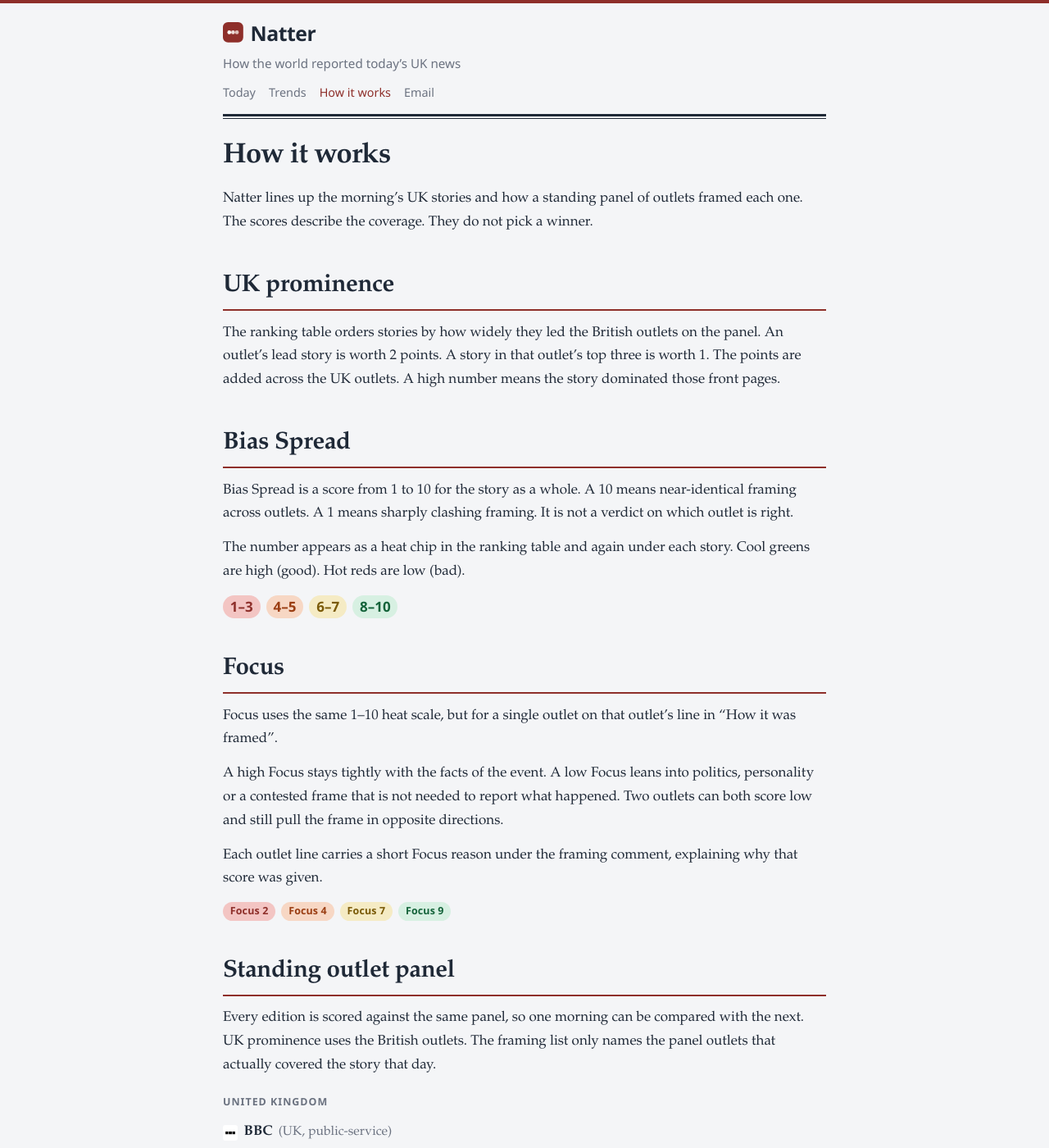
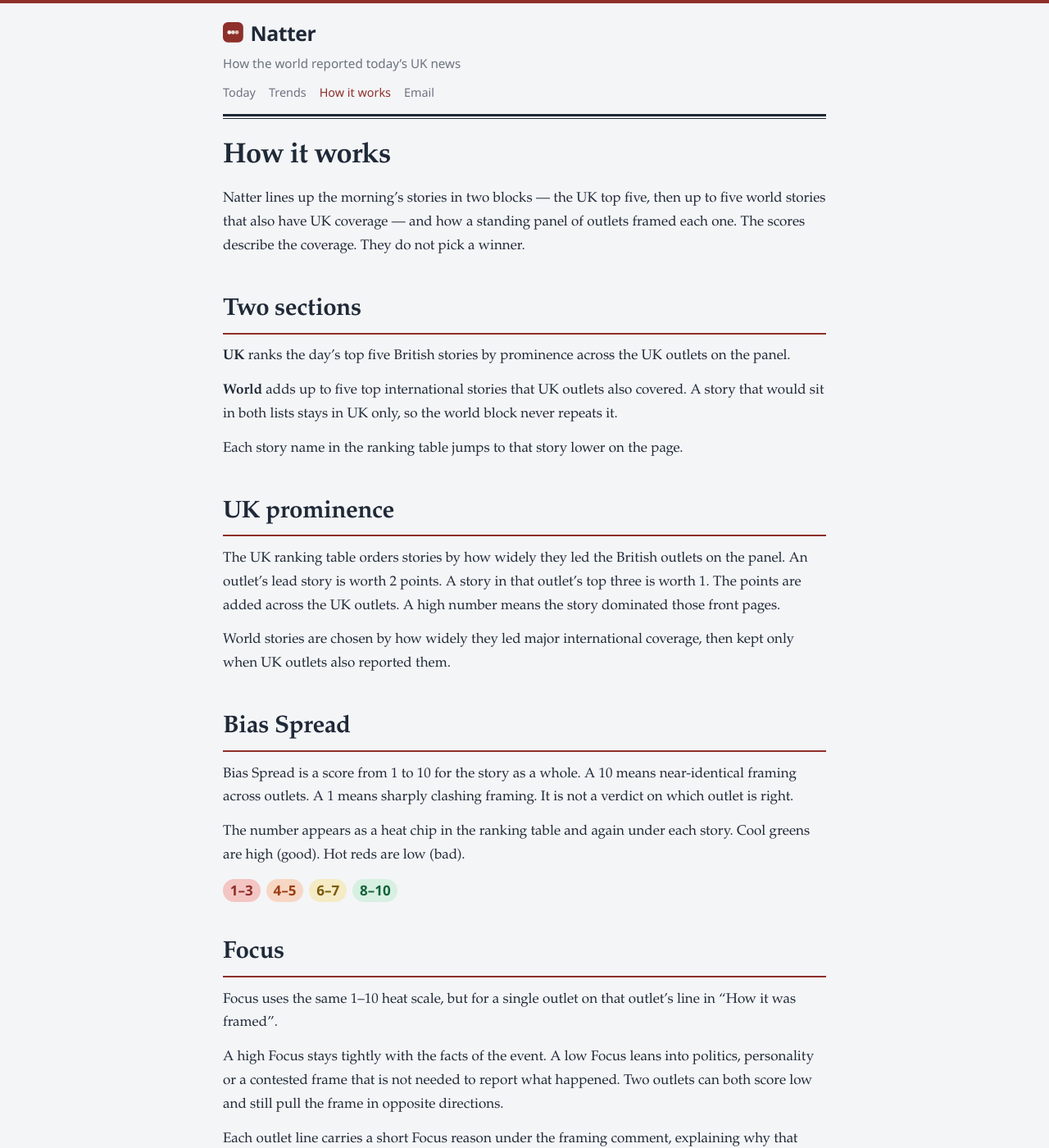
Before and after one commit to UKwebfilter/UKWebFilter, a Jekyll site: the page built from how-it-works.md, in a window 1280 px wide and 1400 px high. Shown: the whole window at 82% size. Built offline with Jekyll 4.4.1, drawn with Linux system fonts in a browser that asks for light colours; some of the changed text lies outside the part shown.

Commit message:
Document UK + World dual-section editions on How it works

```diff
--- a/how-it-works.md
+++ b/how-it-works.md
@@ -5,11 +5,21 @@
 description: How Natter scores UK prominence, Bias Spread, and Focus, and which outlets sit on the standing panel.
 ---
 
-Natter lines up the morning’s UK stories and how a standing panel of outlets framed each one. The scores describe the coverage. They do not pick a winner.
+Natter lines up the morning’s stories in two blocks — the UK top five, then up to five world stories that also have UK coverage — and how a standing panel of outlets framed each one. The scores describe the coverage. They do not pick a winner.
+
+## Two sections
+
+**UK** ranks the day’s top five British stories by prominence across the UK outlets on the panel.
+
+**World** adds up to five top international stories that UK outlets also covered. A story that would sit in both lists stays in UK only, so the world block never repeats it.
+
+Each story name in the ranking table jumps to that story lower on the page.
 
 ## UK prominence
 
-The ranking table orders stories by how widely they led the British outlets on the panel. An outlet’s lead story is worth 2 points. A story in that outlet’s top three is worth 1. The points are added across the UK outlets. A high number means the story dominated those front pages.
+The UK ranking table orders stories by how widely they led the British outlets on the panel. An outlet’s lead story is worth 2 points. A story in that outlet’s top three is worth 1. The points are added across the UK outlets. A high number means the story dominated those front pages.
+
+World stories are chosen by how widely they led major international coverage, then kept only when UK outlets also reported them.
 
 ## Bias Spread
 
@@ -41,6 +51,6 @@
 
 ## Standing outlet panel
 
-Every edition is scored against the same panel, so one morning can be compared with the next. UK prominence uses the British outlets. The framing list only names the panel outlets that actually covered the story that day.
+Every edition is scored against the same panel, so one morning can be compared with the next. UK prominence uses the British outlets. Framing lists for both UK and World stories check the full international panel and only name the outlets that actually covered the story that day.
 
 {% include panel.html %}
```
